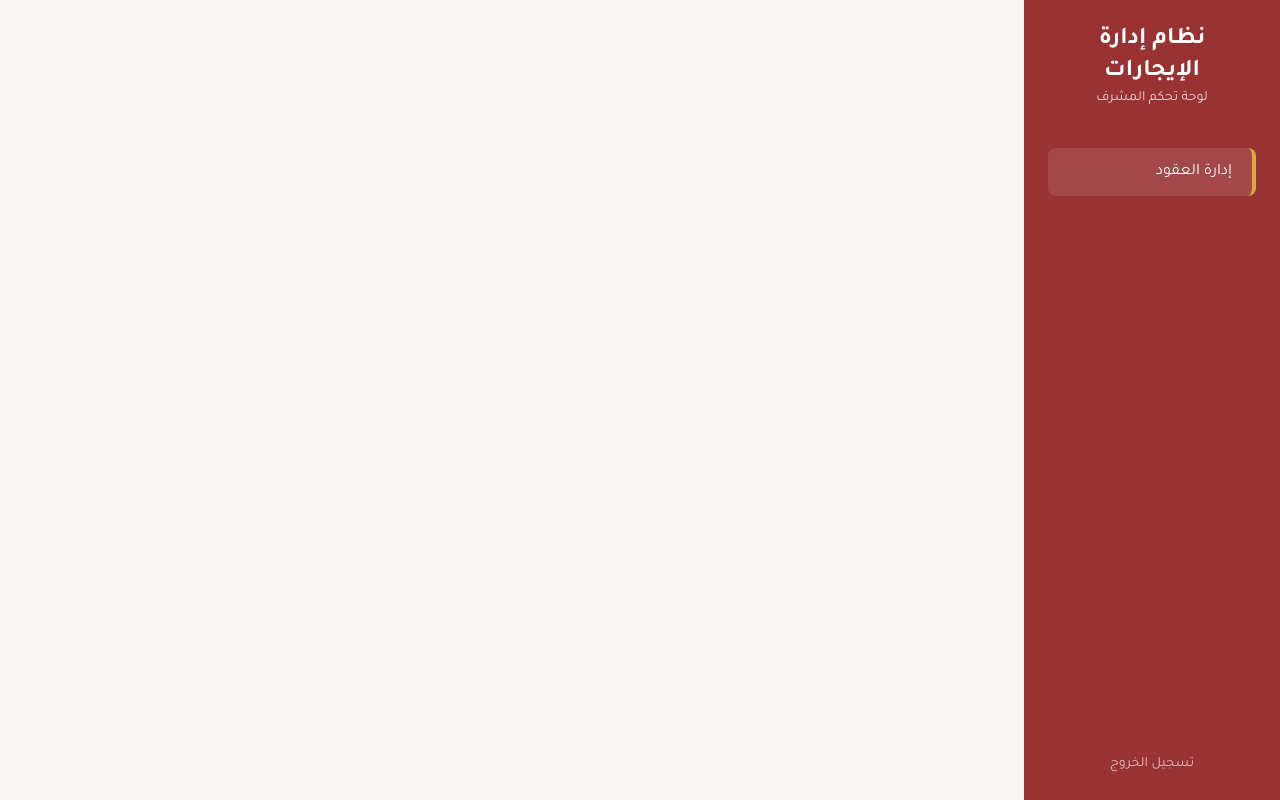
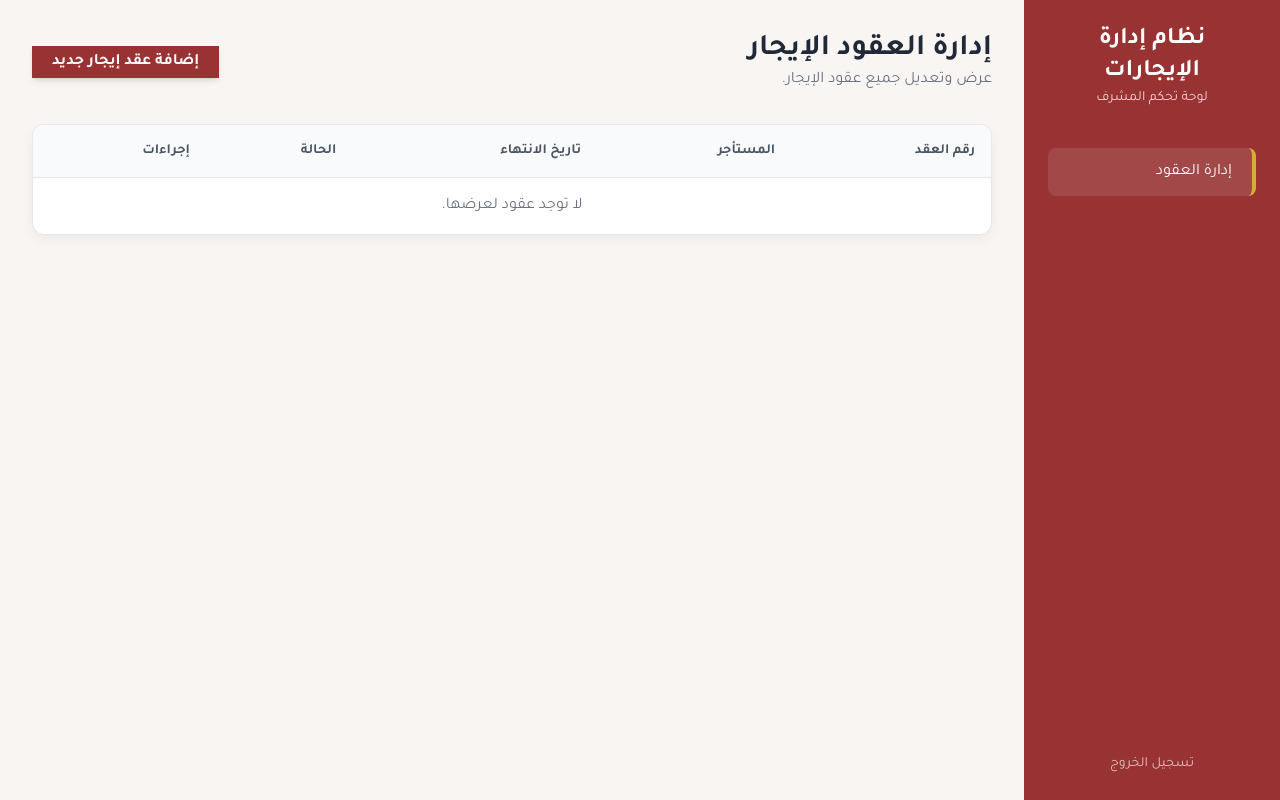
Before and after one commit to alabri0803/rent_management, a Django app: page /dashboard/ in a window 1280 px wide. Run offline with Django 5.2, Linux system fonts and the light colour scheme; data that the repository does not hold is empty; some libraries are stand-ins or nearby versions.

Commit message:
تحديث lease_list.html

```diff
--- a/dashboard/templates/dashboard/lease_list.html
+++ b/dashboard/templates/dashboard/lease_list.html
@@ -1,3 +1,45 @@
 {% extends 'dashboard/base.html' %}
+{% block title %}إدارة العقود{% endblock %}
 {% block content %}
+<header class="flex justify-between items-center mb-8">
+  <div>
+    <h2 class="text-3xl font-bold text-gray-800">إدارة العقود الإيجار</h2>
+    <p class="text-gray-500">عرض وتعديل جميع عقود الإيجار.</p>
+  </div>
+  <div>
+    <a href="{% url 'lease_create' %}" class="btn-primary py-2 px-5 font-semibold shadow-md">إضافة عقد إيجار جديد</a>
+  </div>
+</header>
+<div class="card overflow-hidden">
+  <table class="table w-full text-right">
+    <thead class="border-b">
+      <tr>
+        <th class="p-4 font-semibold text-sm text-gray-600">رقم العقد</th>
+        <th class="p-4 font-semibold text-sm text-gray-600">المستأجر</th>
+        <th class="p-4 font-semibold text-sm text-gray-600">تاريخ الانتهاء</th>
+        <th class="p-4 font-semibold text-sm text-gray-600">الحالة</th>
+        <th class="p-4 font-semibold text-sm text-gray-600">إجراءات</th>
+      </tr>
+    </thead>
+    <tbody>
+      {% for lease in leases %}
+      <tr class="border-b hover:bg-gray-50">
+        <td class="p-4">{{ lease.contract_number }}</td>
+        <td class="p-4">{{ lease.tenant.name }}</td>
+        <td class="p-4">{{ lease.end_date|date:"d/m/Y" }}</td>
+        <td class="p-4">
+          <span class="status-badge status-{{ lease.get_status_color }}">{{ lease.get_status_display }}</span>
+        </td>
+        <td class="p-4">
+          <a href="{{ lease.get_absolute_url }}" class="text-[var(--primary-color)] hover:underline">تفاصيل</a>
+        </td>
+      </tr>
+      {% empty %}
+      <tr>
+        <td colspan="5" class="p-4 text-center text-gray-500">لا توجد عقود لعرضها.</td>
+      </tr>
+      {% endfor %}
+    </tbody>
+  </table>
+</div>
 {% endblock %}
```
